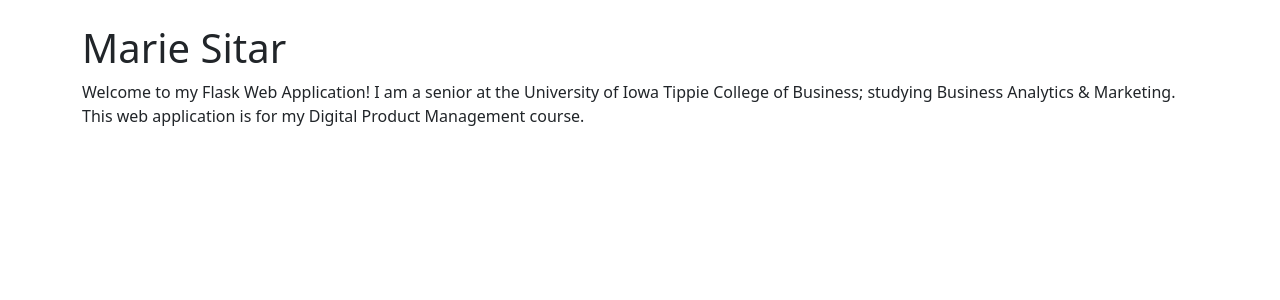
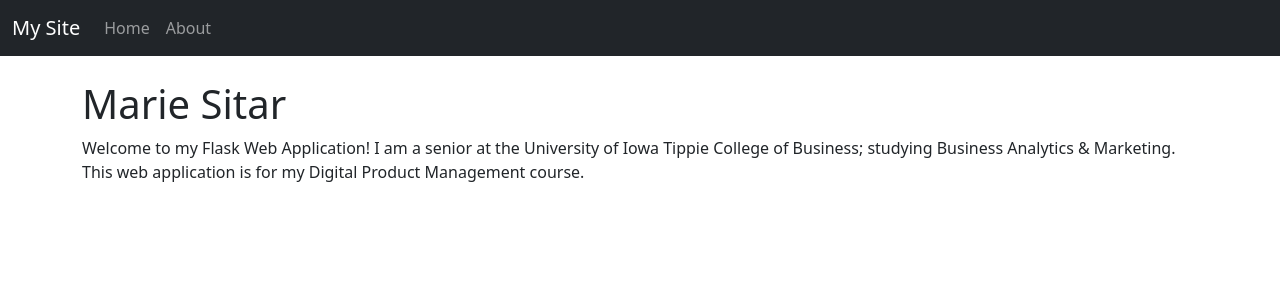
Before and after one commit to mariesitar/flask, a Flask app: page / in a window 1280 px wide. Shown: the top 300 px of the page. Run offline with Flask 3, Linux system fonts and the light colour scheme.

Commit message:
added nav to base.html

```diff
--- a/app.py
+++ b/app.py
@@ -2,12 +2,10 @@
 
 app = Flask(__name__)
 
-# Home Page Route
 @app.route("/")
 def home():
     return render_template("index.html")
 
-# About Page Route
 @app.route("/about")
 def about_page():
     return render_template("about.html")
--- a/templates/base.html
+++ b/templates/base.html
@@ -12,10 +12,27 @@
 </head>
 <body>
 
+    <nav class="navbar navbar-expand-lg navbar-dark bg-dark">
+        <div class="container-fluid">
+            <a href="{{ url_for('home') }}" class="navbar-brand">My Site</a>
+
+            <button class="navbar-toggler" type="button"
+                    data-bs-toggle="collapse" data-bs-target="#navbarCollapse">
+                <span class="navbar-toggler-icon"></span>
+            </button>
+
+            <div class="collapse navbar-collapse" id="navbarCollapse">
+                <div class="navbar-nav">
+                    <a href="{{ url_for('home') }}" class="nav-link">Home</a>
+                    <a href="{{ url_for('about_page') }}" class="nav-link">About</a>
+                </div>
+            </div>
+        </div>
+    </nav>
+
     {% block body %}{% endblock %}
 
     <script src="https://cdn.jsdelivr.net/npm/@popperjs/core@2.11.8/dist/umd/popper.min.js"></script>
     <script src="https://cdn.jsdelivr.net/npm/bootstrap@5.3.8/dist/js/bootstrap.min.js"></script>
-
 </body>
 </html>
```
